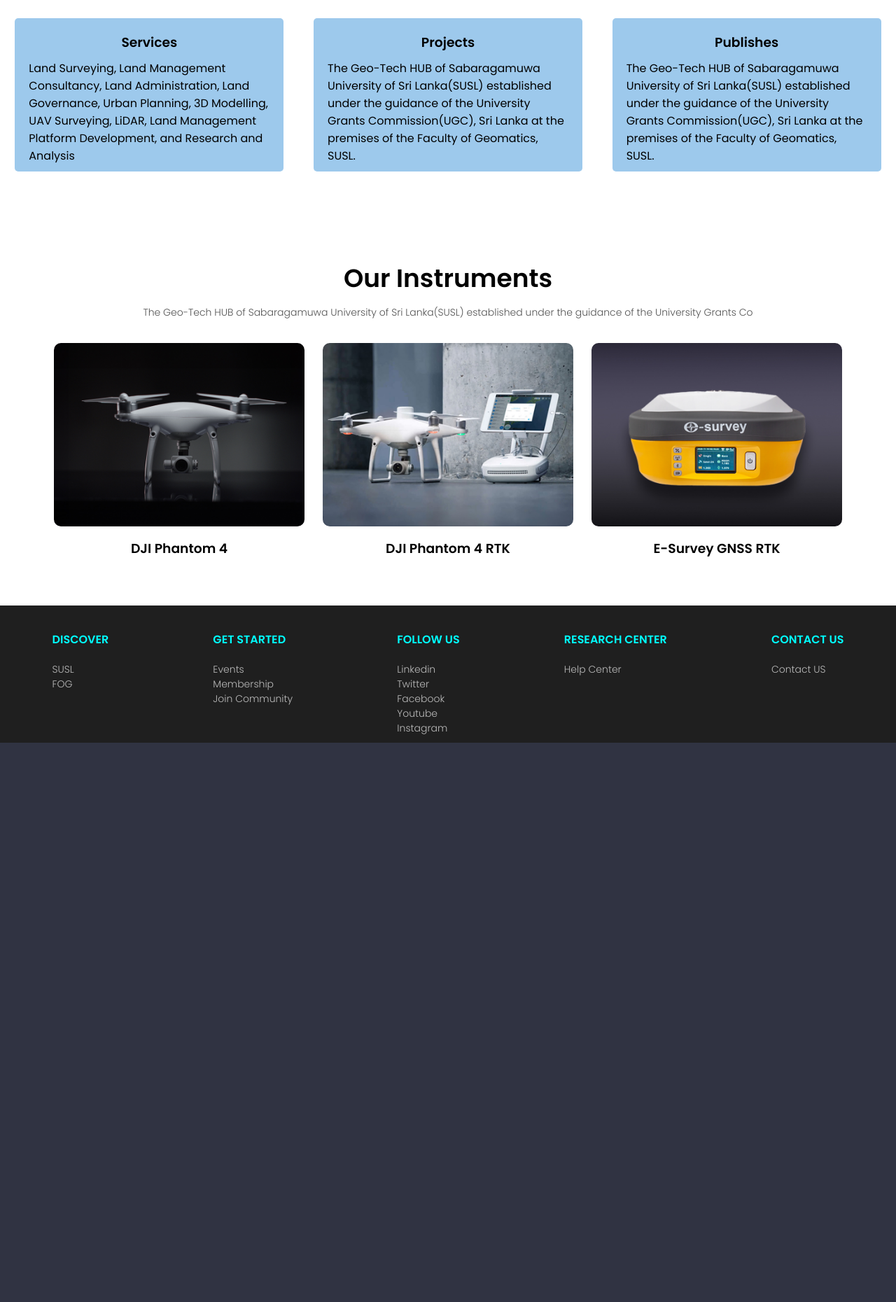
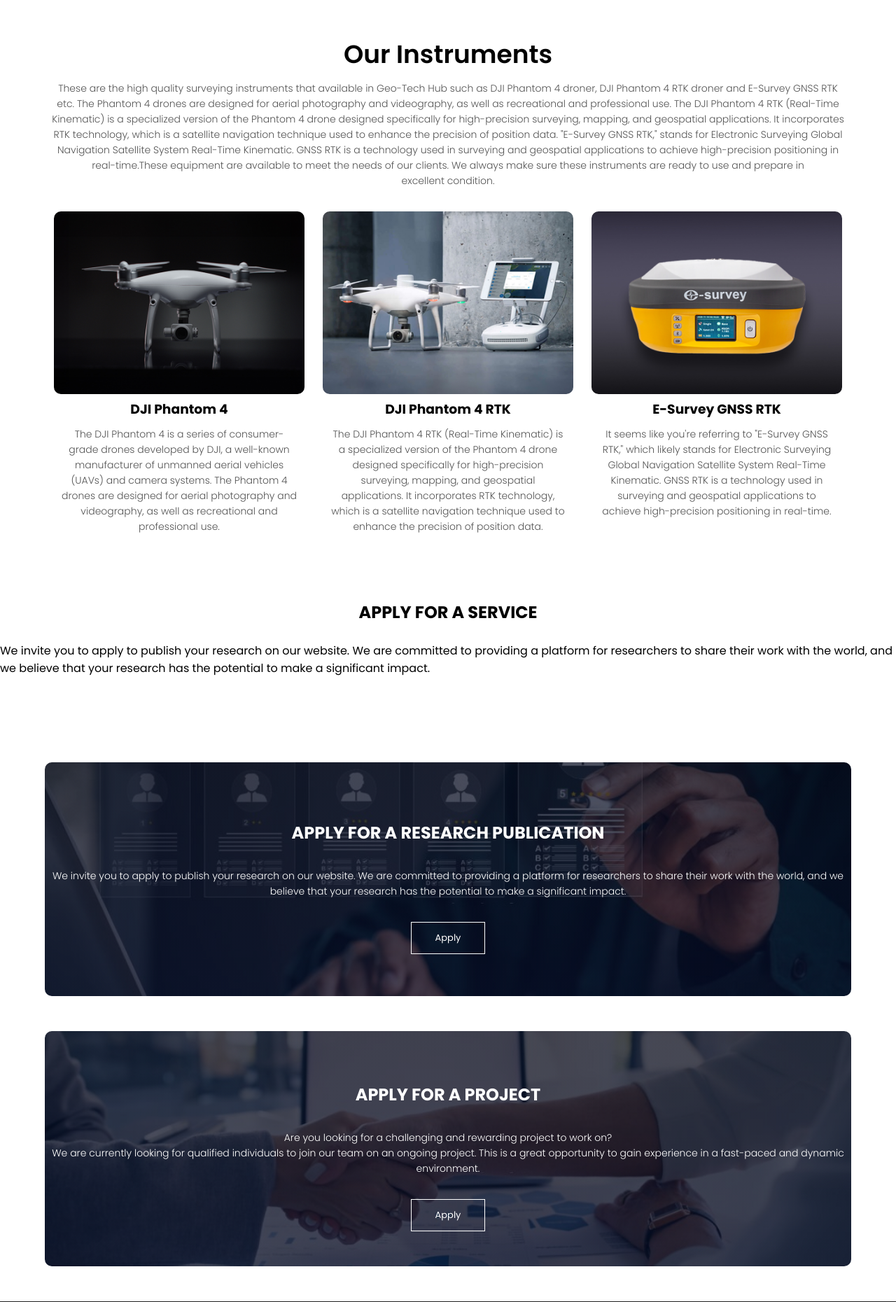
Before and after one commit to ATNM369/MiniProject, a PHP site: page / in a window 1280 px wide. Shown: the part 800-2660 px from the top of the page at 70% size. Before the commit the page ends 1861 px from the top, so only its background shows below. Run offline with PHP 8.4, Linux system fonts and the light colour scheme.

Commit message:
changed css part, index html and style.css

```diff
--- a/index.php
+++ b/index.php
@@ -16,61 +16,112 @@
 
     </section>
 
-    <section class="services">
+    <!------------------------------------------------------------our instruments----------------------------------------------------->
 
-        <div class="row">
-            <div class="services-col">
-                <h3>Services</h3>
-                <p>Land Surveying, Land Management Consultancy, Land Administration, Land Governance,
-                    Urban Planning, 3D Modelling, UAV Surveying, LiDAR, Land Management Platform Development, and
-                    Research and Analysis</p>
-                    <!--<center><a href="services_apply.php"><button>Apply</button></a> </center>-->
-            </div>
 
-                <div class="services-col">
-                    <h3>Projects</h3>
-                    <p>The Geo-Tech HUB of Sabaragamuwa University of Sri Lanka(SUSL) established under the
-                        guidance of the University Grants Commission(UGC), Sri Lanka at the premises of the
-                        Faculty of Geomatics, SUSL.</p>
-                        <!--<center><a href="projects_apply.php"><button>Apply</button></a></center>-->
-                </div>
-
-                    <div class="services-col">
-                        <h3>Publishes</h3>
-                        <p>The Geo-Tech HUB of Sabaragamuwa University of Sri Lanka(SUSL) established under the
-                            guidance of the University Grants Commission(UGC), Sri Lanka at the premises of the
-                            Faculty of Geomatics, SUSL.</p>
-                            <!--<center><a href="publishes_apply.php"><button>Apply</button></a></center>-->
-                    </div>
-        </div>
-
-    </section>
-
-<!---------------------------------------our instruments----------------------------->
 <section class="instruments">
     <h1>Our Instruments</h1>
-    <p>The Geo-Tech HUB of Sabaragamuwa University of Sri Lanka(SUSL) established under the
-        guidance of the University Grants Co
+    <p>These are the high quality surveying instruments that available in Geo-Tech Hub such as DJI Phantom 4 droner, DJI Phantom 4 RTK
+        droner and E-Survey GNSS RTK etc. The Phantom 4 drones are designed for aerial photography and videography, as well as recreational
+        and professional use. The DJI Phantom 4 RTK (Real-Time Kinematic) is a specialized version of the Phantom 4 drone designed
+        specifically for high-precision surveying, mapping, and geospatial applications. It incorporates RTK technology, which is a
+        satellite navigation technique used to enhance the precision of position data. "E-Survey GNSS RTK," stands for Electronic
+        Surveying Global Navigation Satellite System Real-Time Kinematic. GNSS RTK is a technology used in surveying and geospatial
+        applications to achieve high-precision positioning in real-time.These equipment are available to meet the needs of our clients.
+        We always make sure these instruments are ready to use and prepare in excellent condition.
     </p>
 
     <div class="row">
         <div class="instruments-col">
             <img src="img/4 copy.jpg">
             <h3>DJI Phantom 4</h3>
+            <p>The DJI Phantom 4 is a series of consumer-grade drones developed by DJI, a well-known manufacturer of unmanned aerial
+                vehicles (UAVs) and camera systems. The Phantom 4 drones are designed for aerial photography and videography, as well as
+                recreational and professional use.
+            </p>
         </div>
 
         <div class="instruments-col">
             <img src="img/4 rtk copy.jpg">
             <h3>DJI Phantom 4 RTK</h3>
+            <p>The DJI Phantom 4 RTK (Real-Time Kinematic) is a specialized version of the Phantom 4 drone designed specifically for
+                high-precision surveying, mapping, and geospatial applications. It incorporates RTK technology, which is a satellite
+                navigation technique used to enhance the precision of position data.</p>
         </div>
 
         <div class="instruments-col">
             <img src="img/esy copy.jpg">
             <h3>E-Survey GNSS RTK</h3>
+            <p>It seems like you're referring to "E-Survey GNSS RTK," which likely stands for Electronic Surveying Global Navigation
+                Satellite System Real-Time Kinematic. GNSS RTK is a technology used in surveying and geospatial applications to achieve
+                high-precision positioning in real-time.
+            </p>
         </div>
     </div>
 
 </section>
+
+
+
+<!------------------------------------------------apply for a service---------------------------------------------------------->
+
+<section class="services">
+    <div class="row">
+    <h1>APPLY FOR A SERVICE</h1>
+    </div>
+
+    <div class="row">
+        <p>We invite you to apply to publish your research on our website. We are committed to providing a platform for researchers to
+            share their work with the world, and we believe that your research has the potential to make a significant impact.</p>
+        </div>
+
+    <div class="row">
+        <form action="">
+            <button type="submit" class="hero-btn1 red-btn1">Apply</button>
+        </form>
+    </div>
+
+</section>
+
+
+<!------------------------------------------------------apply for publishes and researches----------------------------------------->
+
+<section class="pu">
+<div class="row">
+<h1>APPLY FOR A RESEARCH PUBLICATION</h1>
+</div>
+
+<div class="row">
+    <p>We invite you to apply to publish your research on our website. We are committed to providing a platform for researchers to
+        share their work with the world, and we believe that your research has the potential to make a significant impact.</p>
+</div>
+
+<div class="row">
+    <form action="">
+        <button type="submit" class="hero-btn1 red-btn1">Apply</button>
+    </form>
+</div>
+</section>
+
+<section class="pr">
+<div class="row">
+<h1>APPLY FOR A PROJECT</h1>
+</div>
+
+<div class="row">
+    <p>Are you looking for a challenging and rewarding project to work on?<br>
+        We are currently looking for qualified individuals to join our team on an ongoing project. This is a great opportunity to gain
+        experience in a fast-paced and dynamic environment.
+     </p>
+</div>
+
+<div class="row">
+    <form action="">
+        <button type="submit" class="hero-btn1 red-btn1">Apply</button>
+    </form>
+</div>
+</section>
+
 
 <!-------------------------------------our softwares------------------------------
 <section class="softwares">
--- a/process_form.php
+++ b/process_form.php
@@ -19,8 +19,8 @@
             $mail->isSMTP();
             $mail->SMTPAuth = true;
             $mail->Host = 'smtp.gmail.com';
-            $mail->Username = '';
-            $mail->Password = '';
+            $mail->Username = 'geotechhubsusl@gmail.com';
+            $mail->Password = '12geotechhubsusl34';
             $mail->SMTPSecure = PHPMailer::ENCRYPTION_SMTPS;
             $mail->Port = 465;
 
--- a/style.css
+++ b/style.css
@@ -126,39 +126,165 @@
     background: #f44336;
     transition: 1s;
 }
-
-.row{
-    margin-top: 2%;
-    display: flex;
-    justify-content: space-around;
-}
-.services-col{
-    flex-basis: 30%;
-    background: #9dc9ec;
-    border-radius: 5px;
-    margin-bottom: 2%;
-    padding: 10px 20px;
-    box-sizing: border-box;
-    transition: 1s;
+/*---------------------------------- -specialities -----------------------------------*/
+.servics{
+    width: 90%;
+    margin: auto;
+    text-align: center;
+    padding-top: 30px;
 }
 
-h3{
-    text-align: center;
+.servics h1{
+    font-size: 36px;
     font-weight: 600;
-    margin: 10px;
 }
 
-.services-col:hover{
-    box-shadow: 0 0 10px 10px rgba(15, 51, 197, 0.7);
+.servics p{
+    color: #535353;
+    font-size: 14px;
+    font-weight: 300;
+    line-height: 22px;
+    padding: 10px;
 }
 
-/*---------softwares-------*/
+.Specialities-col{
+    flex-basis: 31%;
+    border-radius: 10px;
+    margin-bottom: 5%;
+    text-align: center;
+}
+
+.Specialities-col img{
+    width: 100%;
+    border-radius: 10px;
+}
+
+.Specialities-col ol{
+    text-align:center;
+}
+
+.Specialities-col h3{
+    font-weight: 700;
+    padding: 10px 0;
+}
+
+
+
+
+
+
+
+/*----------------------------------------------------apply services and others-------------------------------------------------*/
+
+.s {
+    margin: 50px auto;
+    width: 90%;
+    background-image: linear-gradient(rgba(1, 6, 27, 0.7),rgba(2, 9, 37, 0.7)),url(img/s1.jpg);
+    background-position: center;
+    background-size: cover;
+    border-radius: 10px;
+    text-align: center;
+    padding: 60px 0;
+}
+
+
+.s h1{
+    color: #fff;
+    padding: 0;
+}
+
+.s p{
+    color: #ffffff;
+    font-size: 14px;
+    font-weight: 300;
+    line-height: 22px;
+    padding: 10px;
+}
+/*----------------------------------------------------apply for a publication-------------------------------------------------*/
+.pu{
+    margin: 50px auto;
+    width: 90%;
+    background-image: linear-gradient(rgba(1, 6, 27, 0.7),rgba(2, 9, 37, 0.7)),url(img/re1.jpg);
+    background-position: center;
+    background-size: cover;
+    border-radius: 10px;
+    text-align: center;
+    padding: 60px 0;
+}
+
+.pu h1{
+    color: #fff;
+    padding: 0;
+}
+
+.pu p{
+    color: #ffffff;
+    font-size: 14px;
+    font-weight: 300;
+    line-height: 22px;
+    padding: 10px;
+}
+
+/*----------------------------------------------------apply for project-------------------------------------------------*/
+.pr{
+    margin: 50px auto;
+    width: 90%;
+    background-image: linear-gradient(rgba(1, 6, 27, 0.7),rgba(2, 9, 37, 0.7)),url(img/pr1.jpg);
+    background-position: center;
+    background-size: cover;
+    border-radius: 10px;
+    text-align: center;
+    padding: 50px 0;
+}
+
+.pr h1{
+    color: #fff;
+    padding: 0;
+}
+
+.pr p{
+    color: #ffffff;
+    font-size: 14px;
+    font-weight: 300;
+    line-height: 22px;
+    padding: 10px;
+}
+/*-----------------------------------------------------------------------------------------------------*/
+.hero-btn1{
+    display: inline-block;
+    text-decoration: none;
+    color: #fff;
+    border: 1px solid #fff;
+    padding: 12px 34px;
+    font-size: 13px;
+    background: transparent;
+    position: relative;
+    cursor: pointer;
+}
+
+.hero-btn1:hover{
+    border: 1px solid #f44336;
+    background: #f44336;
+    transition: 1s;}
+
+.red-btn1{
+    border: 1px solid #ffffff;
+    background: transparent;
+    color: #ffffff;
+}
+
+.red-btn1:hover{
+    color: #fff;
+}
+
+
+/*-----------------------------------softwares-----------------------------------*/
 
 .softwares{
     width: 90%;
     margin: auto;
     text-align: center;
-    padding-top: 100px;
+    padding-top: 40px;
 }
 
 .softwares h1{
@@ -186,13 +312,19 @@
     border-radius: 10px;
 }
 
-/*---------instruments-------*/
+/*-----------------------------------------instruments------------------------------------*/
+
+.row{
+    margin-top: 2%;
+    display: flex;
+    justify-content: space-around;
+}
 
 .instruments{
     width: 90%;
     margin: auto;
     text-align: center;
-    padding-top: 100px;
+    padding-top: 50px;
 }
 
 .instruments h1{
@@ -219,6 +351,7 @@
     width: 100%;
     border-radius: 10px;
 }
+
 
 
 
@@ -352,7 +485,7 @@
 .sub-headerA{
     height: 50vh;
     width: 100%;
-    background-image: linear-gradient(rgba(4,9,30,0.7),rgba(4,9,30,0.7)),url(img/geo1\ \(6\).JPG);
+    background-image: linear-gradient(rgba(4,9,30,0.7),rgba(4,9,30,0.7)),url(img/GEO_HUB_B.jpg);
     background-position: center;
     background-size: cover;
     text-align: center;
@@ -408,7 +541,7 @@
 .sub-headerB{
     height: 50vh;
     width: 100%;
-    background-image: linear-gradient(rgba(4,9,30,0.7),rgba(4,9,30,0.7)),url(img/geo1\ \(5\).JPG);
+    background-image: linear-gradient(rgba(4,9,30,0.7),rgba(4,9,30,0.7)),url(img/geo1\ \(1\).JPG);
     background-position: center;
     background-size: cover;
     text-align: center;
@@ -487,7 +620,19 @@
 
 
 /*--------------------------------------ongoing projects page---------------------------------------------*/
+.sub-headerE{
+    height: 50vh;
+    width: 100%;
+    background-image: linear-gradient(rgba(4,9,30,0.7),rgba(4,9,30,0.7)),url(img/geo1\ \(6\).JPG);
+    background-position: center;
+    background-size: cover;
+    text-align: center;
+    color: #fff;
+}
 
+.sub-headerE h1{
+    margin-top: 50px;
+}
 .ongoing{
     width: 90%;
     margin: auto;
@@ -510,6 +655,7 @@
     padding: 10px;
 }
 
+
 /*--------------------------------------events---------------------------------------------*/
 .sub-headerF{
     height: 50vh;
@@ -531,7 +677,7 @@
     padding: 60px 0;
 }
 
-.new {
+.new{
     flex-basis: 70%;
 }
 
@@ -539,54 +685,16 @@
     width: 100%;
 }
 
-.new h2 {
+.new h2{
     color: #222;
     font-weight: 600;
     margin: 10px 0;
 }
 
-.new p {
+.new p{
     color: #252525;
     font-size: 15px;
     font-weight: 400;
     line-height: 22px;
 
 }
-
-/*-----------------------------------------------------------------------------------------------------*/
-.hero-btn1 red-btn1{
-    display: inline-block;
-    text-decoration: none;
-    color: #fff;
-    border: 1px solid #fff;
-    padding: 12px 34px;
-    font-size: 13px;
-    background: transparent;
-    position: relative;
-    cursor: pointer;
-}
-
-.hero-btn1:hover{
-    border: 1px solid #f44336;
-    background: #f44336;
-    transition: 1s;}
-
-.red-btn1{
-    border: 1px solid #ffffff;
-    background: transparent;
-    color: #ffffff;
-}
-
-.red-btn1:hover{
-    color: #fff;
-}
-
-/* Centered Image Styles */
-.center-image {
-    text-align: center; /* Center align the content */
-}
-
-.center-image {
-    display: block; /* Set the image display property to block */
-    margin: 0 auto; /* Center horizontally by setting left and right margins to auto */
-}
```
Also changed, not shown: css.css (added, +204 -0 lines).
